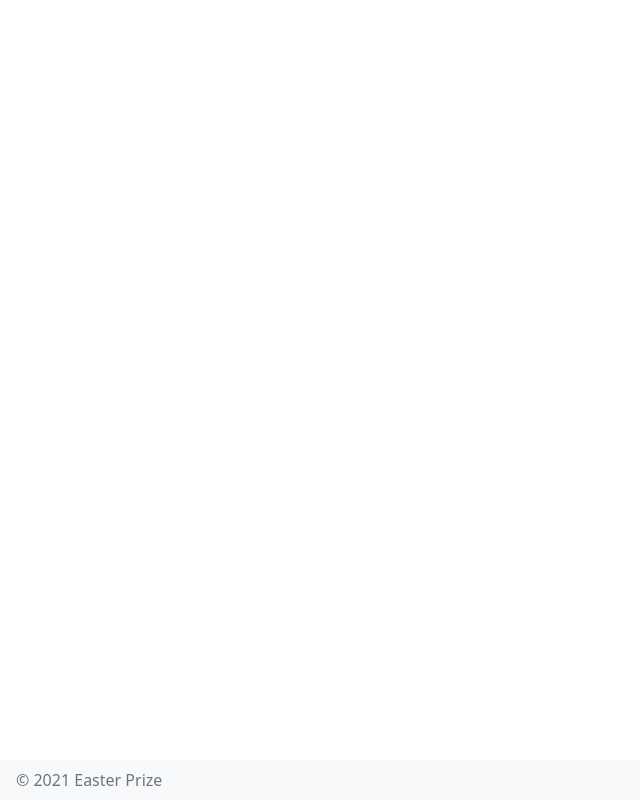
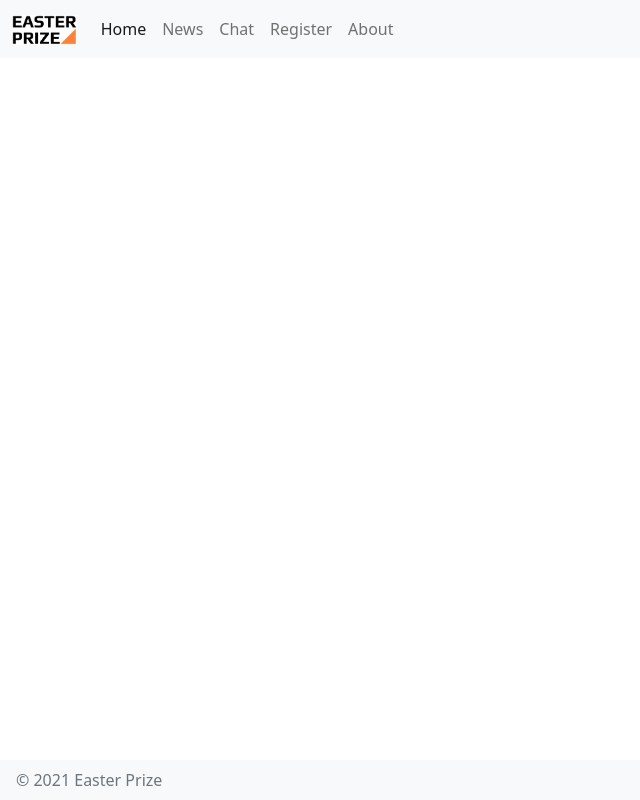
Before and after one commit to LieneTamuza/SGT-Final-Task, a React (Create React App) app in the folder front-end-react/: page / in a window 1280 px wide. Shown: the whole page, without its empty margins (0-640 px from the left). Built offline with nearby package versions, Linux system fonts and the light colour scheme.

Commit message:
Add header

```diff
--- a/front-end-react/public/index.html
+++ b/front-end-react/public/index.html
@@ -38,6 +38,9 @@
       To begin the development, run `npm start` or `yarn start`.
       To create a production bundle, use `npm run build` or `yarn build`.
     -->
+  <script src="https://cdn.jsdelivr.net/npm/bootstrap@5.0.2/dist/js/bootstrap.bundle.min.js"
+    integrity="sha384-MrcW6ZMFYlzcLA8Nl+NtUVF0sA7MsXsP1UyJoMp4YLEuNSfAP+JcXn/tWtIaxVXM"
+    crossorigin="anonymous"></script>
 </body>
 
 </html>
--- a/front-end-react/src/App.js
+++ b/front-end-react/src/App.js
@@ -1,10 +1,12 @@
 import { BrowserRouter as Router, Switch, Route } from 'react-router-dom';
-import Footer from "./Components/Footer";
+import Header from './Components/Header';
+import Footer from './Components/Footer';
 
 function App() {
     return (
         <div>
             <Router>
+                <Header />
                 <Footer />
             </Router>
         </div>
--- /dev/null
+++ b/front-end-react/src/Components/Header.js
@@ -0,0 +1,40 @@
+import { NavLink } from 'react-router-dom';
+import logo from '../Assets/Images/logo.png';
+
+function Header() {
+    return (
+        <div>
+            <nav className="navbar navbar-expand-lg navbar-light bg-light">
+                <div className="container-fluid">
+                    <NavLink to="/" className="navbar-brand">
+                        <img src={logo} height="30" alt="Logo" />
+                    </NavLink>
+                    <button className="navbar-toggler" type="button" data-bs-toggle="collapse" data-bs-target="#navbarNav" aria-controls="navbarNav" aria-expanded="false" aria-label="Toggle navigation">
+                        <span className="navbar-toggler-icon"></span>
+                    </button>
+                    <div className="collapse navbar-collapse" id="navbarNav">
+                        <ul className="navbar-nav">
+                            <li className="nav-item">
+                                <NavLink exact to="/" className="nav-link">Home</NavLink>
+                            </li>
+                            <li className="nav-item">
+                                <NavLink to="/news" className="nav-link">News</NavLink>
+                            </li>
+                            <li className="nav-item">
+                                <NavLink to="/chat" className="nav-link">Chat</NavLink>
+                            </li>
+                            <li className="nav-item">
+                                <NavLink to="/register" className="nav-link">Register</NavLink>
+                            </li>
+                            <li className="nav-item">
+                                <NavLink to="/about" className="nav-link">About</NavLink>
+                            </li>
+                        </ul>
+                    </div>
+                </div>
+            </nav>
+        </div>
+    );
+}
+
+export default Header;
```
Also changed, not shown: front-end-react/src/Assets/Images/logo.png (renamed from front-end-react/public/logo.png). Lines whose indentation alone changed are shown as unchanged.
